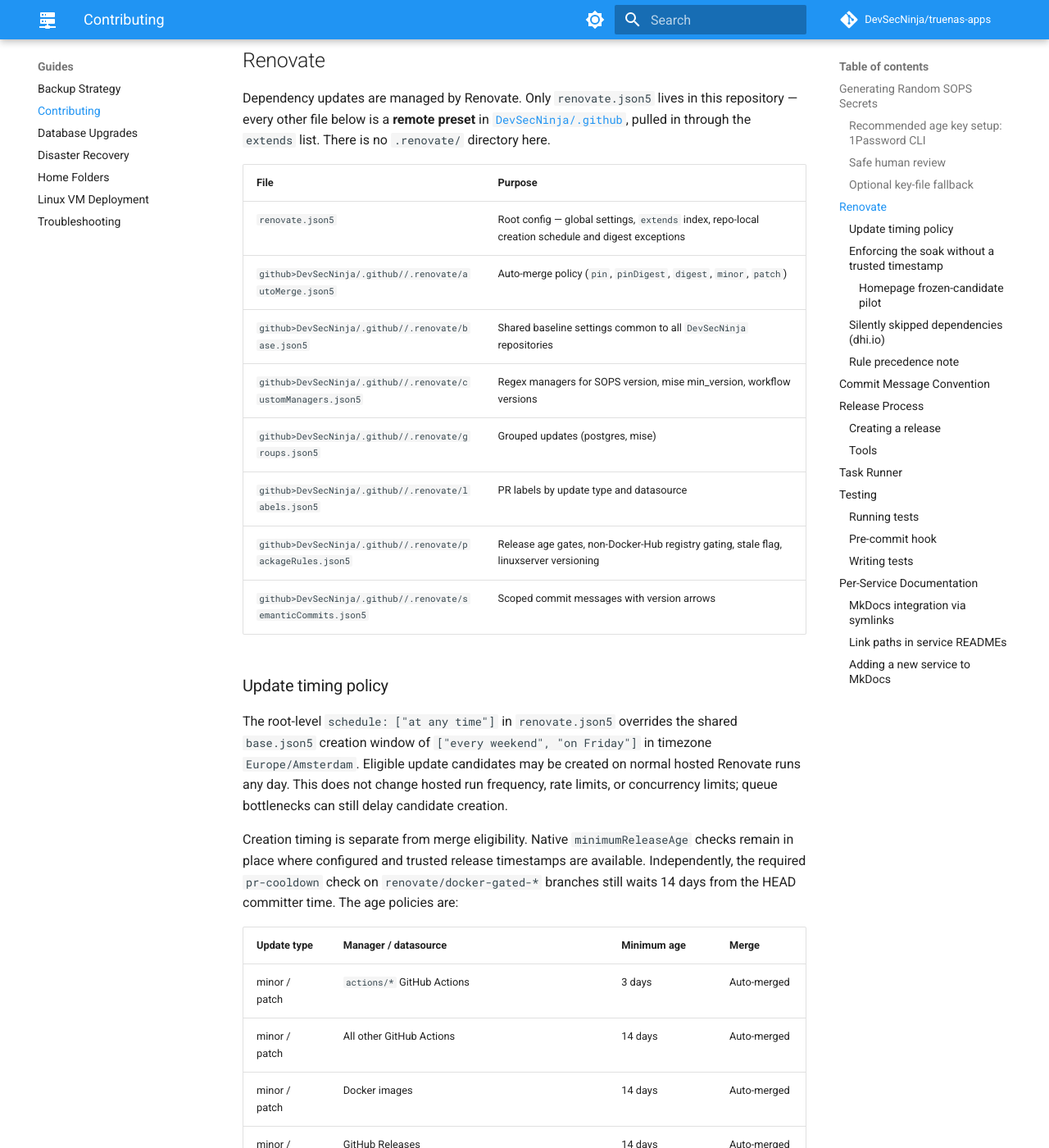
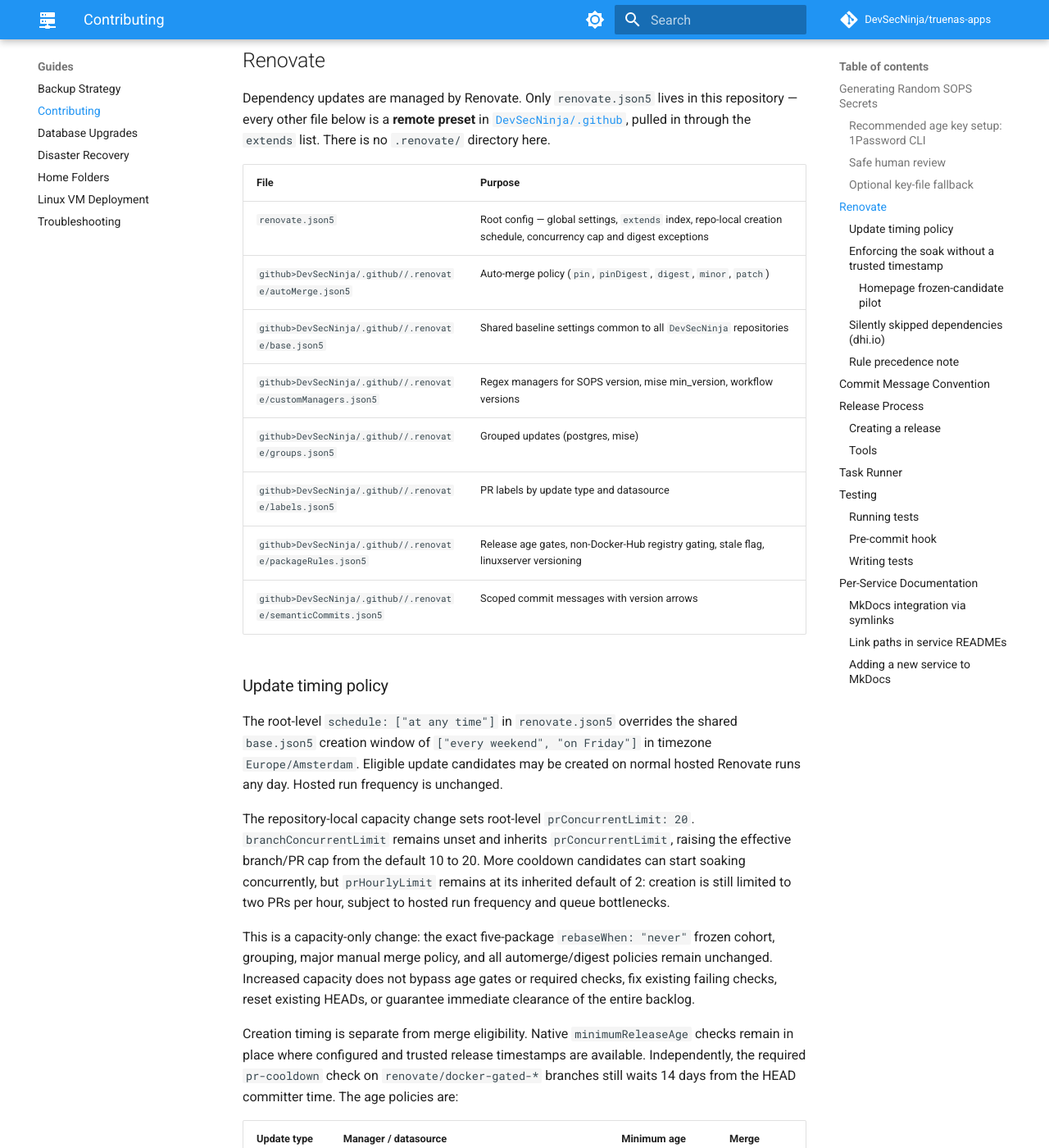
Before and after one commit to DevSecNinja/truenas-apps, an MkDocs documentation site: the page built from docs/CONTRIBUTING.md, in a window 1280 px wide and 1400 px high, scrolled down 3560 px. Shown: the whole window at 82% size. Built offline with MkDocs 1.6.1 and Material for MkDocs 9.7.7, drawn with Linux system fonts in a browser that asks for light colours; comment, search, counter and statistics services are not loaded; some of the changed text lies outside the part shown.

Commit message:
fix(renovate): raise concurrent update limit to 20 (#806)
Co-authored-by: Copilot App <223556219+Copilot@users.noreply.github.com>

```diff
--- a/docs/CONTRIBUTING.md
+++ b/docs/CONTRIBUTING.md
@@ -155,20 +155,24 @@ chmod 600 "$key_file"
 
 Dependency updates are managed by Renovate. Only `renovate.json5` lives in this repository — every other file below is a **remote preset** in [`DevSecNinja/.github`](https://github.com/DevSecNinja/.github), pulled in through the `extends` list. There is no `.renovate/` directory here.
 
-| File                                                          | Purpose                                                                                            |
-| ------------------------------------------------------------- | -------------------------------------------------------------------------------------------------- |
-| `renovate.json5`                                              | Root config — global settings, `extends` index, repo-local creation schedule and digest exceptions |
-| `github>DevSecNinja/.github//.renovate/autoMerge.json5`       | Auto-merge policy (`pin`, `pinDigest`, `digest`, `minor`, `patch`)                                 |
-| `github>DevSecNinja/.github//.renovate/base.json5`            | Shared baseline settings common to all `DevSecNinja` repositories                                  |
-| `github>DevSecNinja/.github//.renovate/customManagers.json5`  | Regex managers for SOPS version, mise min_version, workflow versions                               |
-| `github>DevSecNinja/.github//.renovate/groups.json5`          | Grouped updates (postgres, mise)                                                                   |
-| `github>DevSecNinja/.github//.renovate/labels.json5`          | PR labels by update type and datasource                                                            |
-| `github>DevSecNinja/.github//.renovate/packageRules.json5`    | Release age gates, non-Docker-Hub registry gating, stale flag, linuxserver versioning              |
-| `github>DevSecNinja/.github//.renovate/semanticCommits.json5` | Scoped commit messages with version arrows                                                         |
+| File                                                          | Purpose                                                                                                             |
+| ------------------------------------------------------------- | ------------------------------------------------------------------------------------------------------------------- |
+| `renovate.json5`                                              | Root config — global settings, `extends` index, repo-local creation schedule, concurrency cap and digest exceptions |
+| `github>DevSecNinja/.github//.renovate/autoMerge.json5`       | Auto-merge policy (`pin`, `pinDigest`, `digest`, `minor`, `patch`)                                                  |
+| `github>DevSecNinja/.github//.renovate/base.json5`            | Shared baseline settings common to all `DevSecNinja` repositories                                                   |
+| `github>DevSecNinja/.github//.renovate/customManagers.json5`  | Regex managers for SOPS version, mise min_version, workflow versions                                                |
+| `github>DevSecNinja/.github//.renovate/groups.json5`          | Grouped updates (postgres, mise)                                                                                    |
+| `github>DevSecNinja/.github//.renovate/labels.json5`          | PR labels by update type and datasource                                                                             |
+| `github>DevSecNinja/.github//.renovate/packageRules.json5`    | Release age gates, non-Docker-Hub registry gating, stale flag, linuxserver versioning                               |
+| `github>DevSecNinja/.github//.renovate/semanticCommits.json5` | Scoped commit messages with version arrows                                                                          |
 
 ### Update timing policy
 
-The root-level `schedule: ["at any time"]` in `renovate.json5` overrides the shared `base.json5` creation window of `["every weekend", "on Friday"]` in timezone `Europe/Amsterdam`. Eligible update candidates may be created on normal hosted Renovate runs any day. This does not change hosted run frequency, rate limits, or concurrency limits; queue bottlenecks can still delay candidate creation.
+The root-level `schedule: ["at any time"]` in `renovate.json5` overrides the shared `base.json5` creation window of `["every weekend", "on Friday"]` in timezone `Europe/Amsterdam`. Eligible update candidates may be created on normal hosted Renovate runs any day. Hosted run frequency is unchanged.
+
+The repository-local capacity change sets root-level `prConcurrentLimit: 20`. `branchConcurrentLimit` remains unset and inherits `prConcurrentLimit`, raising the effective branch/PR cap from the default 10 to 20. More cooldown candidates can start soaking concurrently, but `prHourlyLimit` remains at its inherited default of 2: creation is still limited to two PRs per hour, subject to hosted run frequency and queue bottlenecks.
+
+This is a capacity-only change: the exact five-package `rebaseWhen: "never"` frozen cohort, grouping, major manual merge policy, and all automerge/digest policies remain unchanged. Increased capacity does not bypass age gates or required checks, fix existing failing checks, reset existing HEADs, or guarantee immediate clearance of the entire backlog.
 
 Creation timing is separate from merge eligibility. Native `minimumReleaseAge` checks remain in place where configured and trusted release timestamps are available. Independently, the required `pr-cooldown` check on `renovate/docker-gated-*` branches still waits 14 days from the HEAD committer time. The age policies are:
 
@@ -223,7 +227,7 @@ Matching is by exact package name, not by stack or registry. Immich Postgres (`g
 - **Cooldown:** The independent required `pr-cooldown` check on `renovate/docker-gated-*` branches still waits 14 days from the HEAD committer date and reevaluates every six hours. Expanding the rule does not rewrite existing HEADs or reset their elapsed age; current candidates retain time already accrued.
 - **Mutable channels:** Digest updates for `:latest` / `:beta` remain enabled with `minimumReleaseAge: "0"`. That existing Renovate setting is unchanged and does not bypass the independent Docker-gated cooldown.
 - **Merge:** GitHub `platformAutomerge` is already enabled. Non-strict up-to-date protection allows an eligible PR that is behind the base branch but has no conflicts to merge once all required checks pass, without rebasing merely to catch up.
-- **Next candidate:** After merge, a normal hosted Renovate run may propose the latest candidate on any day, subject to unchanged rate/concurrency limits and queue bottlenecks. The new candidate starts a fresh soak. Intermediate versions/digests are not queued individually.
+- **Next candidate:** After merge, a normal hosted Renovate run may propose the latest candidate on any day, subject to the rate/concurrency limits described above and queue bottlenecks. The new candidate starts a fresh soak. Intermediate versions/digests are not queued individually.
 
 **Operator intervention:** Conflicts, failing builds, and known-bad releases need an operator; the frozen branch will not automatically repair them. Disable automerge for a known-bad candidate before diagnosing it so a passing cooldown cannot cause an unwanted merge. In particular, Traefik is important infrastructure: retain manual rejection or refresh when a candidate is known-bad or a newer release contains a needed security fix. This policy does not force unsafe candidates to finish soaking or merge.
 
@@ -233,7 +237,7 @@ Matching is by exact package name, not by stack or registry. Immich Postgres (`g
 
 **Observed first cycle:** Homepage [#722](https://github.com/DevSecNinja/truenas-apps/pull/722) retained HEAD `6d3dfe8` (2026-09-10 02:32:56 UTC) and candidate `v2.3.0@sha256:f820276654539cdc2cf0169f28188d135919a7984fad76d83d8d5ff1383f3705` through the newer `v2.4.0` release on 2026-09-17. After 55 pending cooldown status posts, the check succeeded on 2026-09-24 at 04:48:54 UTC and automerge followed at 04:49:22 UTC. This demonstrates one freeze/soak/automerge cycle. As of 2026-09-28, the next `v2.4.0` candidate was only **Rate-Limited** in dashboard [#115](https://github.com/DevSecNinja/truenas-apps/issues/115); no next PR or new soak had been observed.
 
-**Scope and rollback:** This is a repository-local rule expansion, not a global or shared-config change. No workflow, cooldown algorithm/duration, branch naming, grouping, automerge, rate-limit, digest-enabling, or image-pin changes are included. To roll back, remove the local freeze rule from `renovate.json5`; all five packages then inherit the shared `rebaseWhen: "conflicted"` behavior again.
+**Scope and rollback:** The original frozen-cohort expansion was repository-local, not a global or shared-config change. It included no workflow, cooldown algorithm/duration, branch naming, grouping, automerge, rate-limit, digest-enabling, or image-pin changes. To roll back the freeze, remove the local freeze rule from `renovate.json5`; all five packages then inherit the shared `rebaseWhen: "conflicted"` behavior again.
 
 Broader rollout tracking remains open in [#758](https://github.com/DevSecNinja/truenas-apps/issues/758); related: [#759](https://github.com/DevSecNinja/truenas-apps/issues/759).
 
```
Also changed, not shown: .lefthook.toml, 1 other file.
